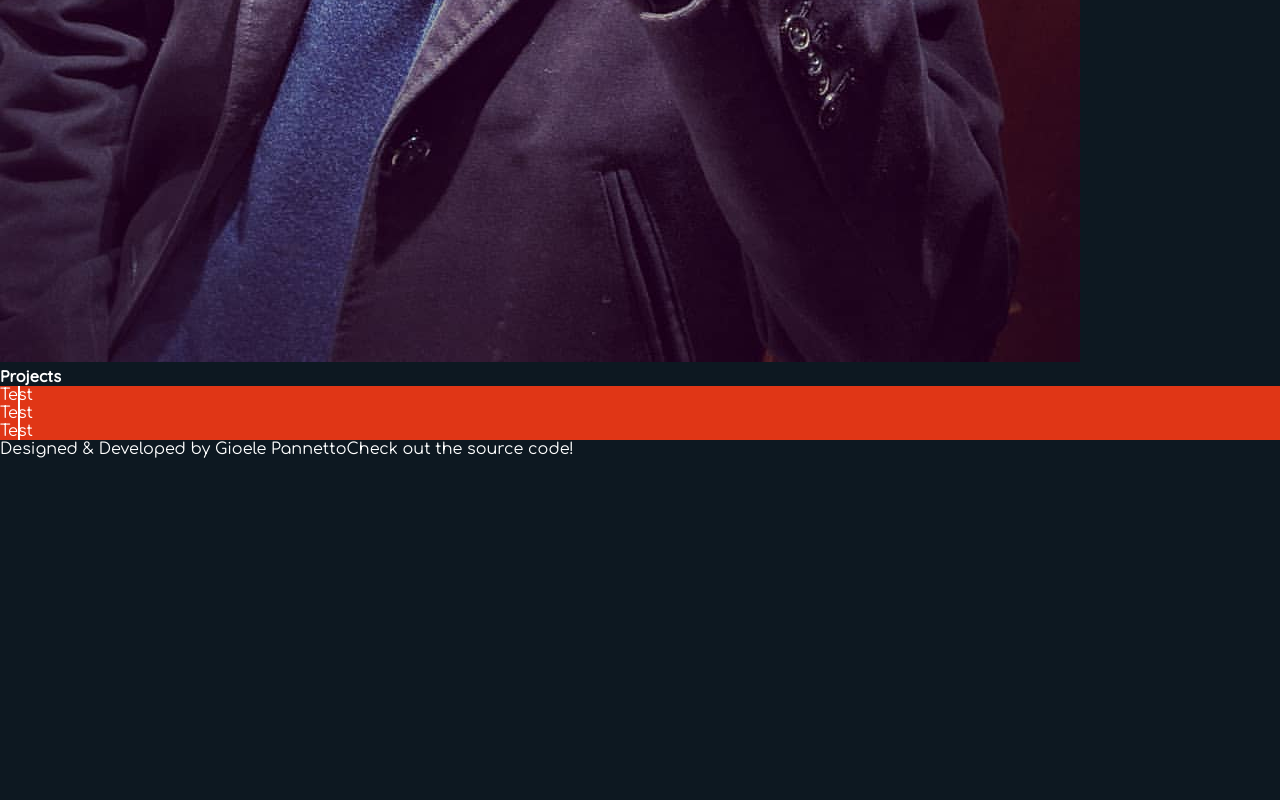
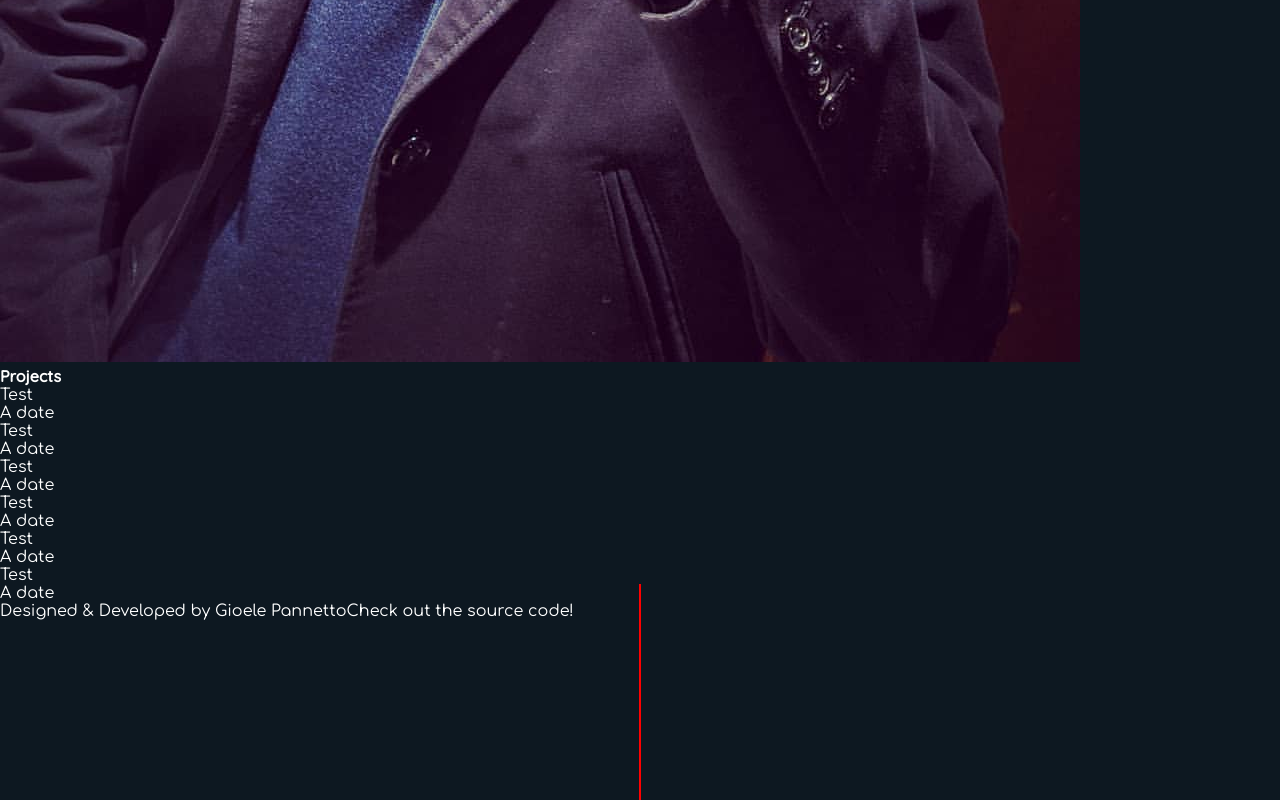
Before and after one commit to GioPan04/pangio, a Next.js app: page / in a window 1280 px wide. Shown: the part 1355-2155 px from the top of the page. Before the commit the page ends 1813 px from the top, so only its background shows below. Built offline with nearby package versions, Linux system fonts and the light colour scheme.

Commit message:
timeline

```diff
--- a/components/Projects/ProjectTile/index.tsx
+++ b/components/Projects/ProjectTile/index.tsx
@@ -2,12 +2,13 @@ import React from 'react';
 
 const ProjectTile: React.FC = () => {
   return (
-    <div className="relative">
-      <div className="absolute top-0 left-0 w-10 h-10 bg-white rounded-full"></div>
-      <article className="ml-12 p-10 bg-white text-black">
+    <>
+      <article className="p-10 bg-white text-black">
         Test
       </article>
-    </div>
+      <div className="justify-self-center w-10 h-10 bg-white rounded-full z-10"></div>
+      <span>A date</span>
+    </>
   );
 };
 
--- a/components/Projects/index.tsx
+++ b/components/Projects/index.tsx
@@ -5,7 +5,10 @@ import ProjectTile from './ProjectTile';
 const Projects: React.FC = () => {
   return (
     <HomeSection title="Projects" id="projects">
-      <div className="timeline flex flex-col gap-5">
+      <div className="timeline grid grid-cols-3">
+        <ProjectTile />
+        <ProjectTile />
+        <ProjectTile />
         <ProjectTile />
         <ProjectTile />
         <ProjectTile />
--- a/styles/components/timeline.scss
+++ b/styles/components/timeline.scss
@@ -1,5 +1,18 @@
 .timeline {
   position: relative;
+  grid-template-columns: 1fr 5rem 1fr;
+
+  &::after {
+    content: '';
+    position: absolute;
+    height: 100%;
+    width: 2px;
+    background-color: red;
+    left: 50%;
+    transform: translateX(-50%);
+  }
+
+  /* position: relative;
 
   &::before {
     content: '';
@@ -12,5 +25,5 @@
 
   &:nth-child(1) article {
     background-color: $secondary-color;
-  }
+  } */
 }
```
